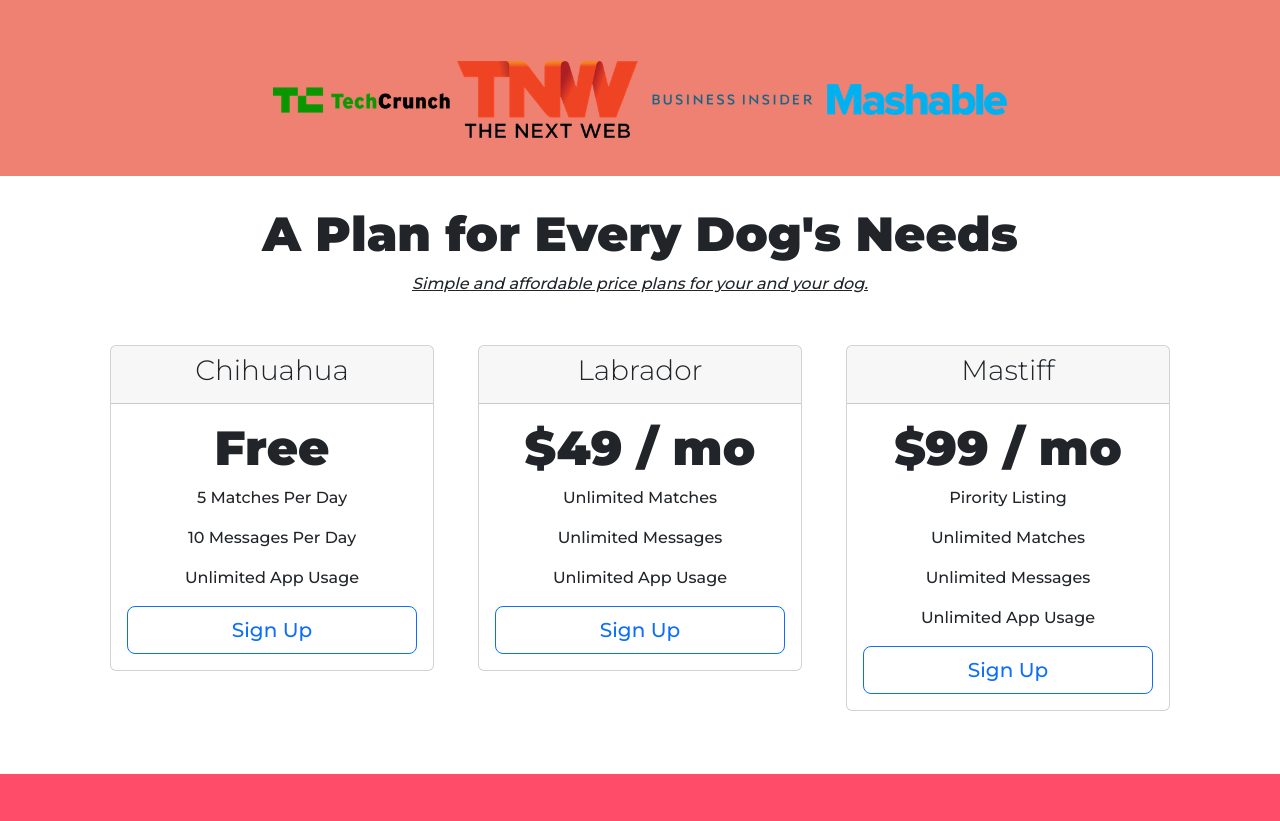
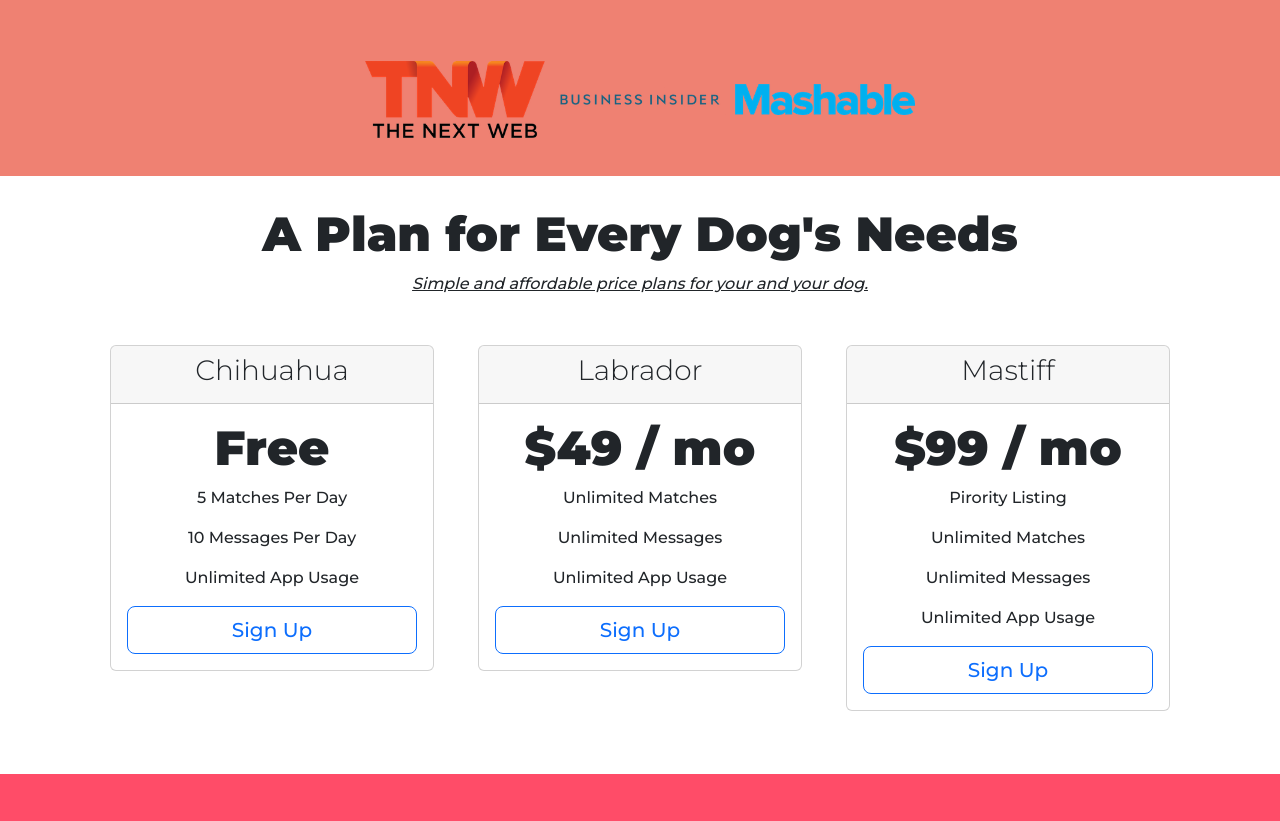
Before and after one commit to Marwan997/tindog, a plain HTML site: page index.html in a window 1280 px wide. Shown: the part 1446-2267 px from the top of the page. Drawn offline with nearby package versions, Linux system fonts and the light colour scheme.

Commit message:
Update index.html

```diff
--- a/index.html
+++ b/index.html
@@ -126,7 +126,7 @@
   <!-- Press -->
 
   <section id="press">
-    <img class="press-logo" src="images/TechCrunch.png" alt="tc-logo">
+<!--     <img class="press-logo" src="images/TechCrunch.png" alt="tc-logo"> -->
     <img class="press-logo" src="images/tnw.png" alt="tnw-logo">
     <img class="press-logo" src="images/bizinsider.png" alt="biz-insider-logo">
     <img class="press-logo" src="images/mashable.png" alt="mashable-logo">
```
